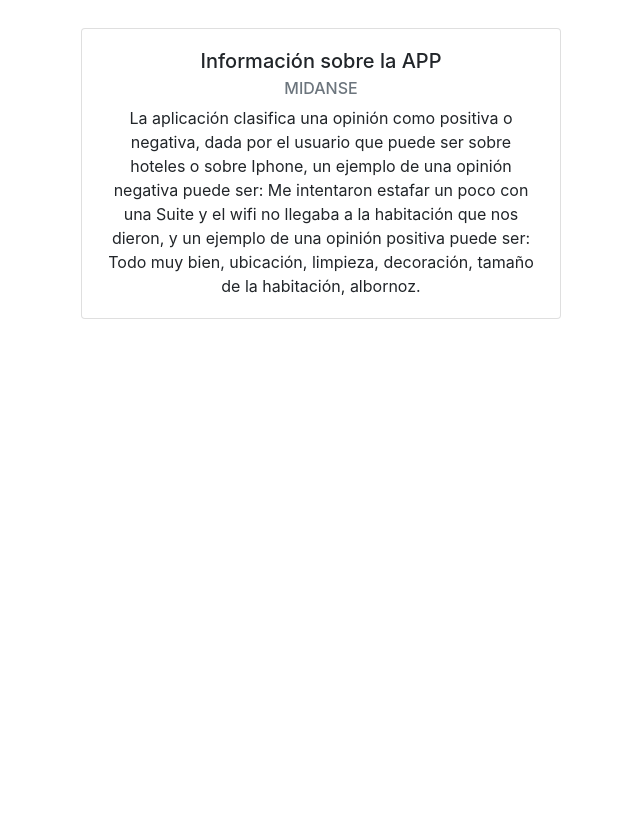
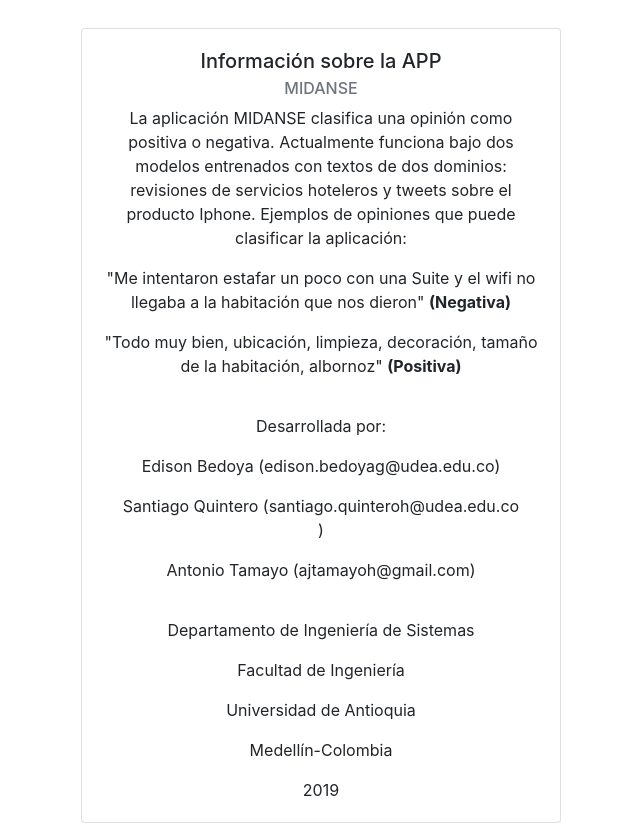
Before and after one commit to EdisonBedoya98/ReactRestAPIDjango, a React (Create React App) app: page / in a window 1280 px wide. Shown: the part 522-1345 px from the top of the page, without its empty margins (319-959 px from the left). Before the commit the page ends 841 px from the top, so only its background shows below. Built offline with nearby package versions, Linux system fonts and the light colour scheme.

Commit message:
caracteristicas nuevas de la GUI

```diff
--- a/src/App.js
+++ b/src/App.js
@@ -23,7 +23,7 @@
         render={data => <Table data={data} />} />
                       api/mlpindex/
         */}
-        <FormSentimentIndex/>
+        <FormSentimentIndex />
       </div>
 
       <div>
@@ -32,11 +32,41 @@
             <Card.Title>Información sobre la APP</Card.Title>
             <Card.Subtitle className="mb-2 text-muted">MIDANSE</Card.Subtitle>
             <Card.Text>
-              La aplicación clasifica una opinión como positiva o negativa,
-                dada por el usuario que puede ser sobre hoteles o sobre Iphone, un ejemplo
-                de una opinión negativa puede ser: Me intentaron estafar un poco con una Suite y el wifi no llegaba a la habitación que nos dieron, y un ejemplo de
-                 una opinión positiva puede ser: Todo muy bien, ubicación, limpieza, decoración, tamaño de la habitación, albornoz.
-             </Card.Text>
+
+
+              La aplicación MIDANSE clasifica una opinión como positiva o negativa. Actualmente funciona bajo dos modelos entrenados con textos de dos dominios: revisiones de servicios hoteleros y tweets sobre el producto Iphone. Ejemplos de opiniones que puede clasificar la aplicación:
+
+ </Card.Text>
+            <Card.Text>
+              "Me intentaron estafar un poco con una Suite y el wifi no llegaba a la habitación que nos dieron" <b>(Negativa)</b>
+
+
+   </Card.Text>
+            <Card.Text>
+              "Todo muy bien, ubicación, limpieza, decoración, tamaño de la habitación, albornoz" <b>(Positiva)</b>
+
+
+     </Card.Text>
+            <Card.Body>
+              <Card.Text>Desarrollada por:</Card.Text>
+              <Card.Text>Edison Bedoya (edison.bedoyag@udea.edu.co)</Card.Text>
+              <Card.Text>Santiago Quintero (santiago.quinteroh@udea.edu.co )</Card.Text>
+              <Card.Text>Antonio Tamayo (ajtamayoh@gmail.com)</Card.Text>
+            </Card.Body>
+            <Card.Text></Card.Text>
+            <Card.Text>
+
+            <Card.Text> Departamento de Ingeniería de Sistemas</Card.Text>
+
+            <Card.Text> Facultad de Ingeniería</Card.Text>
+            <Card.Text>Universidad de Antioquia</Card.Text>
+
+             <Card.Text>Medellín-Colombia</Card.Text>
+              <Card.Text>   2019</Card.Text>
+
+
+
+</Card.Text>
           </Card.Body>
         </Card>
 
```
